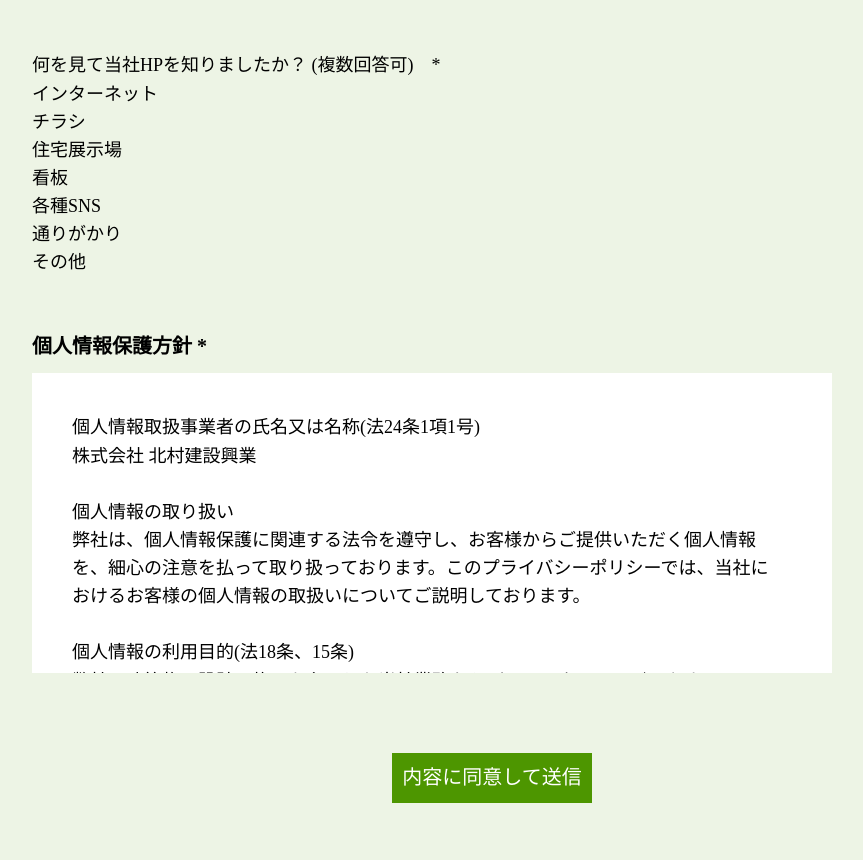
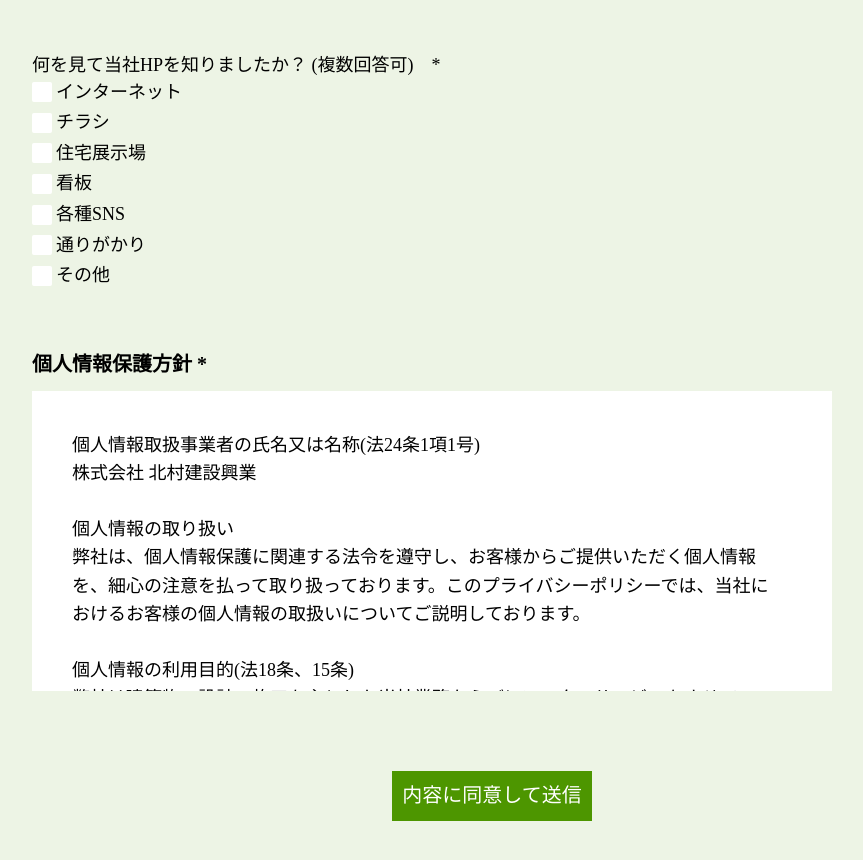
Before and after one commit to misatomobe/propertylist, a plain HTML site: page index.html in a window 1280 px wide. Shown: the part 6344-7204 px from the top of the page, without its empty margins (148-1011 px from the left). Drawn offline with nearby package versions, Linux system fonts and the light colour scheme; a web font is replaced by a local one.

Commit message:
checkbox

```diff
--- a/index.html
+++ b/index.html
@@ -513,13 +513,13 @@
                                         <label for="how-know">何を見て当社HPを知りましたか？ (複数回答可)　*</label>
                                     </dt>
                                     <dd>
-                                        <label><input type="checkbox" name="how-know[]" value="インターネット">インターネット</label><br>
-                                        <label><input type="checkbox" name="how-know[]" value="チラシ">チラシ</label><br>
-                                        <label><input type="checkbox" name="how-know[]" value="住宅展示場">住宅展示場</label><br>
-                                        <label><input type="checkbox" name="how-know[]" value="看板">看板</label><br>
-                                        <label><input type="checkbox" name="how-know[]" value="各種SNS">各種SNS</label><br>
-                                        <label><input type="checkbox" name="how-know[]" value="通りがかり">通りがかり</label><br>
-                                        <label><input type="checkbox" name="how-know[]" value="その他">その他</label><br>
+                                        <label class="checkboxItem"><input type="checkbox" name="square-check" value="インターネット" class="checkbox" checked />インターネット</label><br>
+                                        <label class="checkboxItem"><input type="checkbox" name="square-check" value="チラシ" class="checkbox" />チラシ</label><br>
+                                        <label class="checkboxItem"><input type="checkbox" name="square-check" value="住宅展示場" class="checkbox" />住宅展示場</label><br>
+                                        <label class="checkboxItem"><input type="checkbox" name="square-check" value="看板" class="checkbox" />看板</label><br>
+                                        <label class="checkboxItem"><input type="checkbox" name="square-check" value="各種SNS" class="checkbox" />各種SNS</label><br>
+                                        <label class="checkboxItem"><input type="checkbox" name="square-check" value="通りがかり" class="checkbox" />通りがかり</label><br>
+                                        <label class="checkboxItem"><input type="checkbox" name="square-check" value="その他" class="checkbox" />その他</label><br>
                                     </dd>
                                 </dl>
                                 <!-- 個人情報保護方針 -->
--- a/scss/style.scss
+++ b/scss/style.scss
@@ -1249,6 +1249,41 @@ textarea.form-control.form-textarea {
   margin-bottom: 1rem;
 }
 
+// 角型ラジオボタン
+.checkboxItem {
+  display: inline-flex;
+  align-items: center;
+  column-gap: 0.4rem;
+  font-size: 1.8rem;
+  line-height: calc(25 / 18);
+  font-weight: 500;
+}
+
+.checkboxItem:not(:last-of-type) {
+  margin-right: 7rem;
+}
+
+.checkbox {
+  appearance: none;
+  position: relative;
+  width: 2rem;
+  height: 2rem;
+  border-radius: 0.2rem;
+  background-color: $font-color02;
+}
+
+.checkbox:checked::after {
+  content: "";
+  position: absolute;
+  top: 0.5rem;
+  left: 0.3rem;
+  width: 1.2rem;
+  height: 0.6rem;
+  border-bottom: 0.2rem solid $font-color02;
+  border-left: 0.2rem solid $font-color02;
+  transform: rotate(-45deg);
+
+}
 
 
 // =====================================
```
Also changed, not shown: css/style.css, 1 other file.
